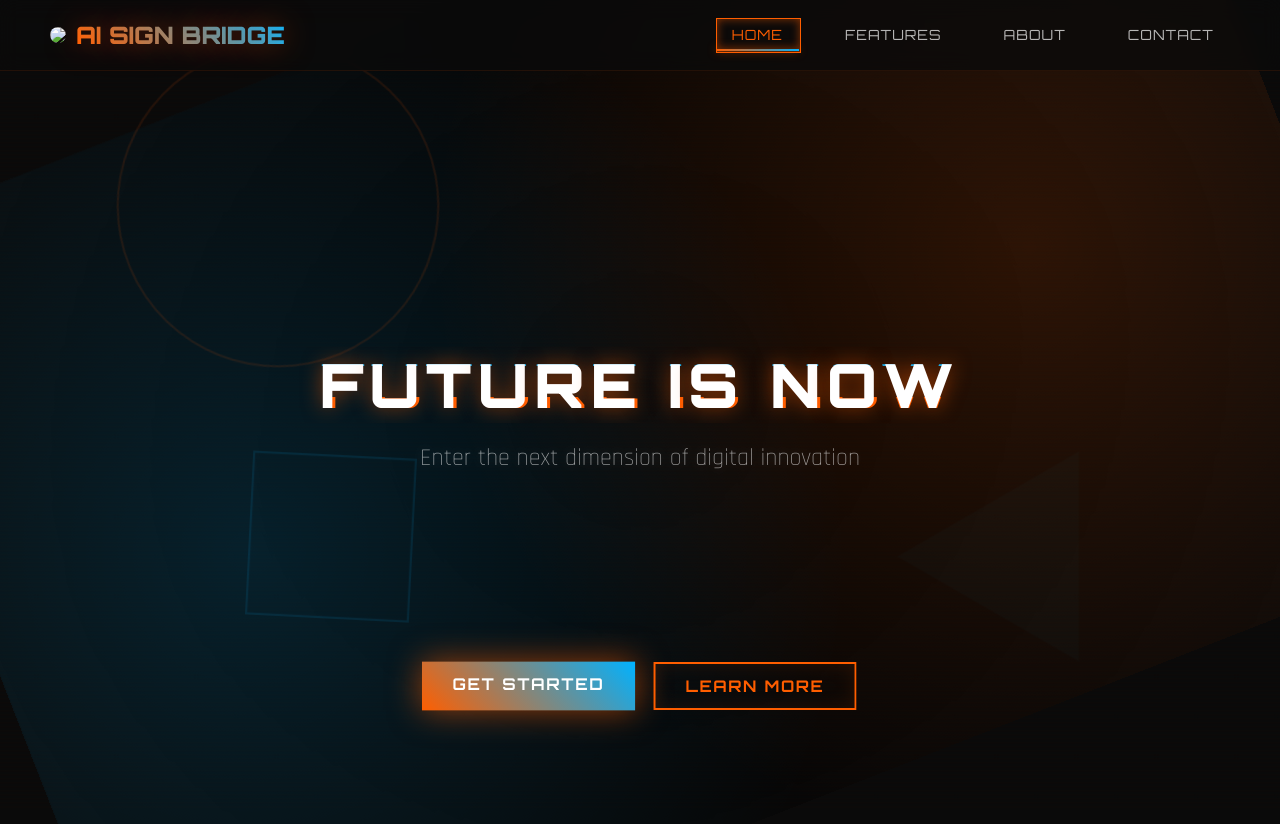
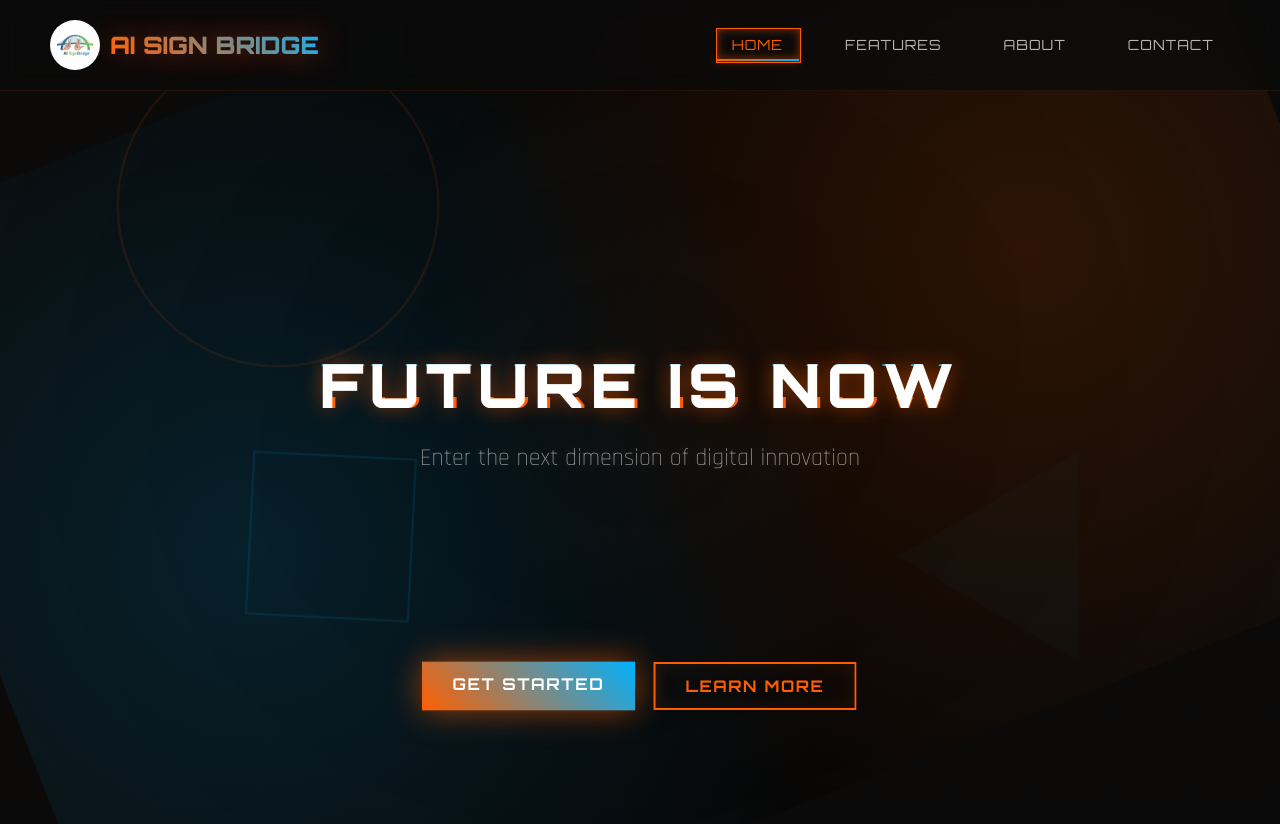
Before and after one commit to riteshkumar477823-wq/AI-SignBridge, a plain HTML site: page webinside.html in a window 1280 px wide. Shown: the top 824 px of the page. Drawn offline with Linux system fonts and the light colour scheme.

Commit message:
Update webinside.html

```diff
--- a/webinside.html
+++ b/webinside.html
@@ -27,7 +27,7 @@
     <nav id="navbar">
         <div class="nav-container">
             <a href="#home" class="logo-link">
-                <img src="images/logo.jpg" style="max-width: 50px; max-height: 50px; border-radius: 40px;">
+                <img src="logo.jpg" style="max-width: 50px; max-height: 50px; border-radius: 40px;">
             <span class="logo-text">AI SIGN BRIDGE</span>
             </a>
             <ul class="nav-links" id="navLinks">
```
